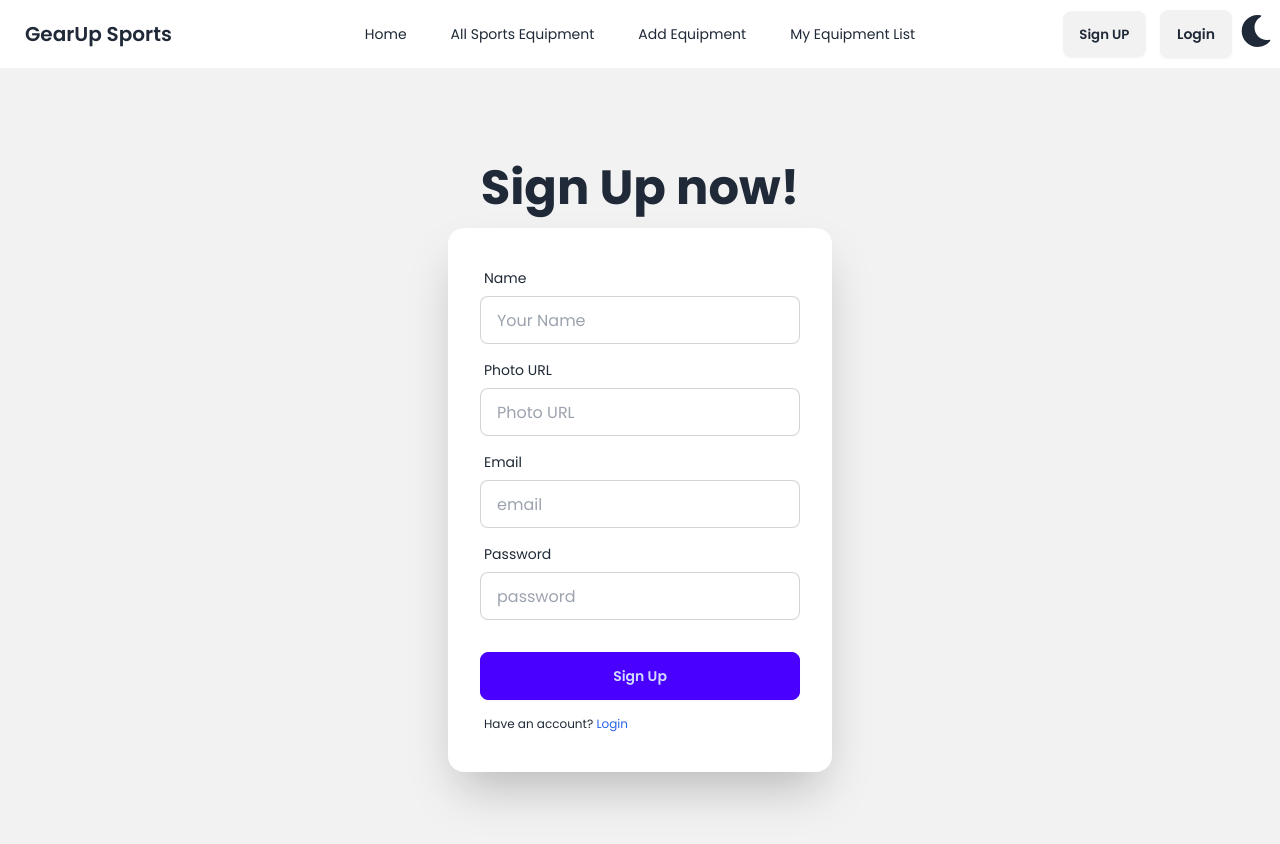
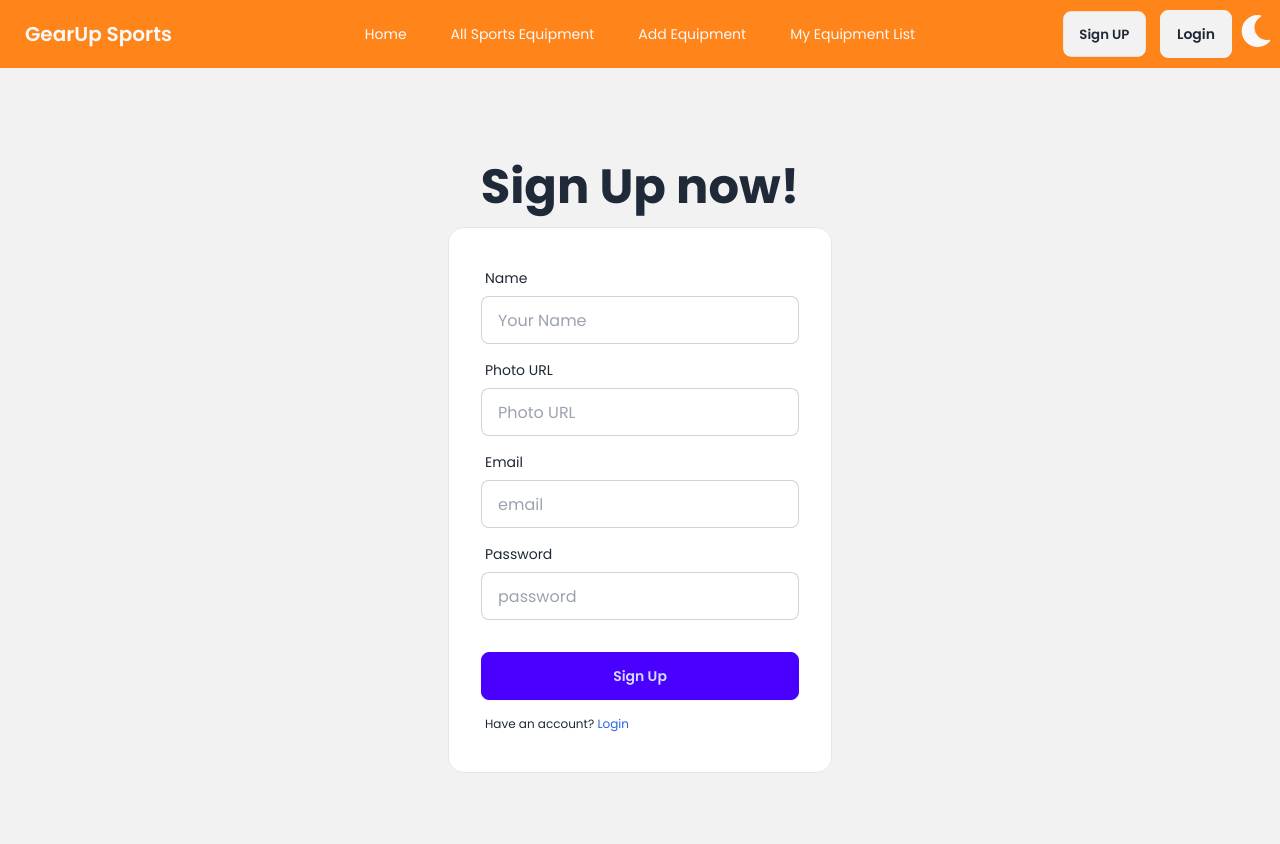
Before and after one commit to kobirul5/Gear-Up-Sports, a React (Vite) app: page /auth/signUp in a window 1280 px wide. Shown: the top 844 px of the page. Built offline with nearby package versions, Linux system fonts and the light colour scheme; no server answers.

Commit message:
added fixed text color issu in dark modde

```diff
--- a/src/components/AllEquipCard.jsx
+++ b/src/components/AllEquipCard.jsx
@@ -17,9 +17,6 @@ const AllEquipCard = () => {
       }
     },[category, location])
 
-
-
-    console.log(location)
     return (
         <div className="">
           <section className="grid grid-cols-1 md:grid-cols-2 lg:grid-cols-3 gap-6">
--- a/src/components/Navbar.jsx
+++ b/src/components/Navbar.jsx
@@ -6,17 +6,15 @@ import { Tooltip as ReactTooltip } from 'react-tooltip';
 import 'react-tooltip/dist/react-tooltip.css'
 
 const Navbar = () => {
-    const { user, logout } = useContext(AuthContext)
-    const [theme, setTheme] = useState(localStorage.getItem("theme") ? localStorage.getItem("theme") : "light")
+    const { user, logout, theme, setTheme } = useContext(AuthContext)
 
     const handleToggle = (e) => {
         if (e.target.checked) {
-            setTheme("dark")
+            setTheme("business")
         } else {
             setTheme("light")
         }
     }
-
 
     useEffect(() => {
         localStorage.setItem("theme", theme)
@@ -24,7 +22,7 @@ const Navbar = () => {
         document.querySelector("html").setAttribute("data-theme", localTheme)
     }, [theme])
     return (
-        <div className="navbar bg-base-100 rounded-3xl container mx-auto">
+        <div className="navbar bg-primary text-secondary mx-auto">
             <div className="navbar-start">
                 <div className="dropdown">
                     <div tabIndex={0} role="button" className="btn btn-ghost px-0 lg:hidden">
--- a/src/layout/MainLayout.jsx
+++ b/src/layout/MainLayout.jsx
@@ -1,18 +1,19 @@
 import { Outlet } from "react-router-dom";
 import Navbar from "../components/Navbar";
-import { useContext } from "react";
+import { useContext, useEffect, useState } from "react";
 import { AuthContext } from "../provider/AuthProvider";
 import Loading from "../components/Loading";
 import Footer from "../components/Footer";
 
 const MainLayout = () => {
-    const { loading } = useContext(AuthContext)
+    const { loading, theme } = useContext(AuthContext)
 
     if (loading) {
         return <Loading></Loading>
     }
+
     return (
-        <div className="mx-auto">
+        <div className={`mx-auto ${theme === "light"? "text-dark":"text-secondary"}`}>
             <nav className="">
 
                 <Navbar></Navbar>
--- a/src/pages/Login.jsx
+++ b/src/pages/Login.jsx
@@ -48,7 +48,7 @@ const Login = () => {
                 <div className="text-center lg:text-left">
                     <h1 className="text-5xl font-bold">Login now!</h1>
                 </div>
-                <div className="card bg-base-100 w-full max-w-sm shrink-0 shadow-2xl">
+                <div className="card bg-base-100 w-full max-w-sm shrink-0 border">
                     <form onSubmit={handleLogin} className="card-body pb-2">
                         <div className="form-control">
                             <label className="label">
--- a/src/pages/SignUp.jsx
+++ b/src/pages/SignUp.jsx
@@ -15,7 +15,12 @@ const SignUp = () => {
         const password = form.password.value
         const regex = /^(?=.*[A-Z])(?=.*[a-z]).{6,}$/;
         if (!regex.test(password)) {
-            return alert("Please enter upper case, lower case and minimum 6 character password")
+            return Swal.fire({
+                title: 'Error',
+                text: 'Password must be at least 6 characters long and include both uppercase and lowercase letters',
+                icon: 'error',
+                confirmButtonText: 'Close'
+              })
         }
 
         signUpWithEmailPassword(email, password)
@@ -27,7 +32,7 @@ const SignUp = () => {
                 .then(result=>{
                     Swal.fire({
                         title: 'Success',
-                        text: 'Login Successfully',
+                        text: 'Sign Up Successfully',
                         icon: 'success',
                         confirmButtonText: 'Close'
                       })
@@ -53,7 +58,7 @@ console.log(user)
                 <div className="text-center lg:text-left">
                     <h1 className="text-5xl font-bold">Sign Up now!</h1>
                 </div>
-                <div className="card bg-base-100 w-full max-w-sm shrink-0 shadow-2xl">
+                <div className="card bg-base-100 w-full max-w-sm shrink-0 border">
                     <form onSubmit={handleSignUp} className="card-body pb-2">
                         <div className="form-control">
                             <label className="label">
--- a/src/provider/AuthProvider.jsx
+++ b/src/provider/AuthProvider.jsx
@@ -7,6 +7,7 @@ export const AuthContext = createContext()
 const AuthProvider = ({ children }) => {
     const [user, setUser] = useState(null)
     const [loading, setLoading] = useState(true)
+    const [theme, setTheme] = useState(localStorage.getItem("theme") ? localStorage.getItem("theme") : "light")
 
     // register
     const signUpWithEmailPassword = (email, password) => {
@@ -62,7 +63,9 @@ const AuthProvider = ({ children }) => {
         loginWithEmailPassword,
         handleGoogle,
         logout,
-        updatedProfileInfo
+        updatedProfileInfo,
+        theme,
+        setTheme
     }
 
     return (
--- a/tailwind.config.js
+++ b/tailwind.config.js
@@ -7,7 +7,9 @@ export default {
   theme: {
     extend: {
       colors: {
-        'primary': '#132A13',
+        'primary': '#FF851B',
+        'secondary': '#F9F9F9',
+        'btn-color': '#3D9970',
         'dark': '#090E08',
       },
     },
@@ -16,6 +18,6 @@ export default {
     require('daisyui'),
   ],
   daisyui: {
-    themes: ["light", "dark",],
+    themes: ["light", "business",],
   },
 }
```
